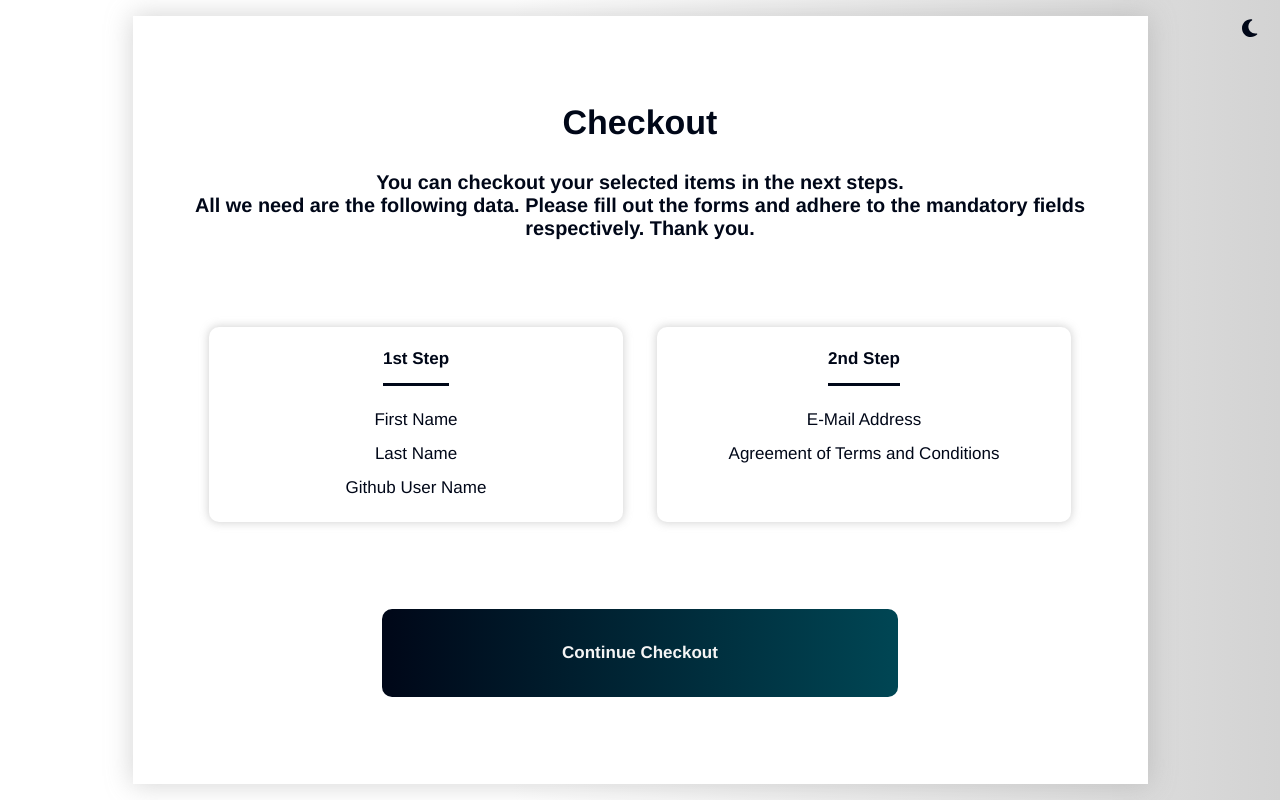
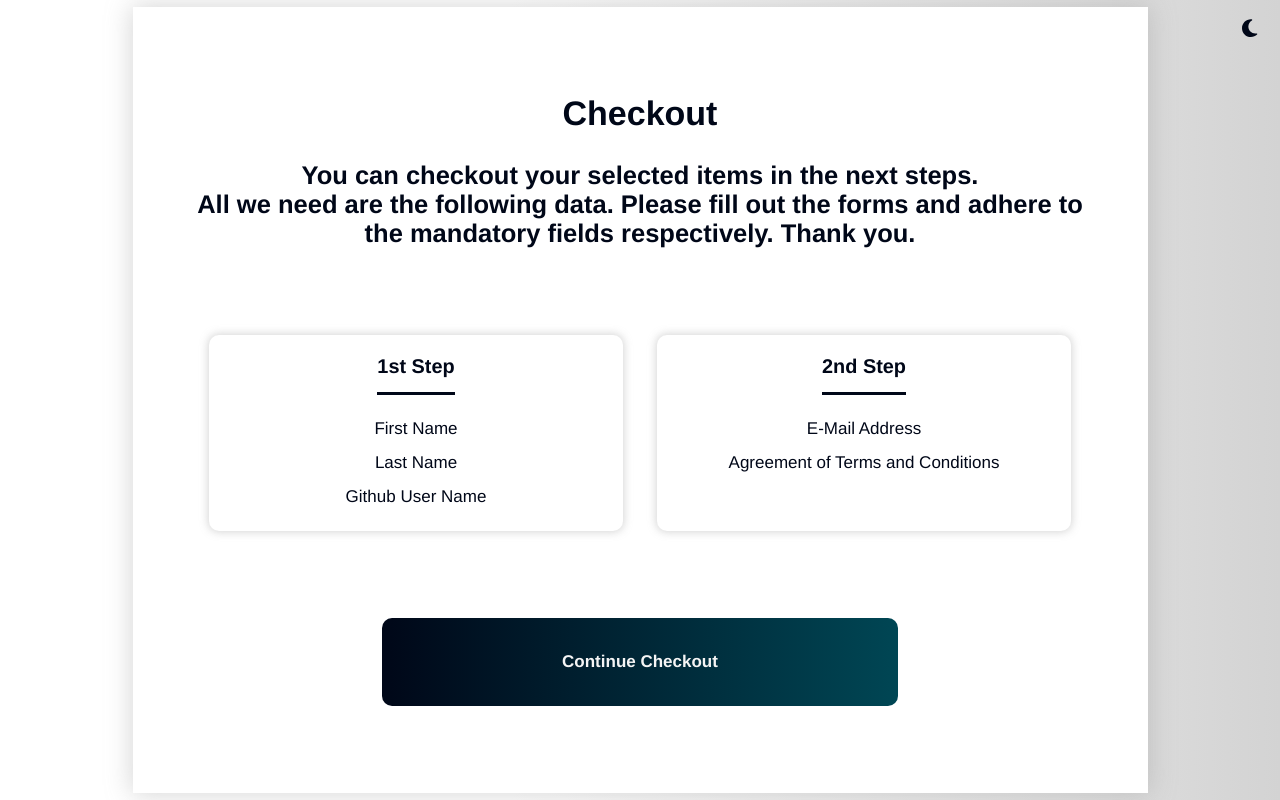
Before and after one commit to logycode/assignment-workflow, a Vue app: page / in a window 1280 px wide. Built offline with nearby package versions, Linux system fonts and the light colour scheme.

Commit message:
♻️ refactor to achieve better accessibility and consistency

```diff
--- a/public/index.html
+++ b/public/index.html
@@ -1,5 +1,5 @@
 <!DOCTYPE html>
-<html lang="">
+<html lang="de">
   <head>
     <meta charset="utf-8">
     <meta http-equiv="X-UA-Compatible" content="IE=edge">
--- a/src/App.vue
+++ b/src/App.vue
@@ -61,6 +61,7 @@ button {
   --inverted-background: linear-gradient(90deg, white 40%, lightgrey 100%);
   --inverted-text: #000718;
   --mode-shadow: white;
+  --link-color: orange;
 
   //init variables
   color: var(--text-color);
@@ -76,6 +77,7 @@ button {
   --inverted-background: linear-gradient(90deg, #000718 0%, #004654 100%);
   --inverted-text: rgb(245, 245, 245);
   --mode-shadow: darkblue;
+  --link-color: #004654;
 }
 main {
   margin: 0px auto;
@@ -86,7 +88,8 @@ main {
 }
 a,
 a:active {
-  color: orange;
+  color: var(--link-color);
+  font-weight: 800;
   text-decoration: none;
 }
 a:hover {
--- a/src/views/CheckoutStep1.vue
+++ b/src/views/CheckoutStep1.vue
@@ -1,9 +1,9 @@
 <template>
   <section>
     <h1>Personal Data</h1>
-    <h3>
+    <h2>
       Please provide your personal data. Fields marked with * are mandatory.
-    </h3>
+    </h2>
     <form>
       <label for="first-name">Your first Name* </label>
       <input
--- a/src/views/CheckoutStep2.vue
+++ b/src/views/CheckoutStep2.vue
@@ -1,11 +1,11 @@
 <template>
   <section>
     <h1>Terms & Conditions</h1>
-    <h3>
+    <h2>
       Please provide your email address and accept the terms and conditions.
-    </h3>
+    </h2>
     <form>
-      <label for="mail-address">Your mail* </label>
+      <label for="email">Your mail* </label>
       <input
         v-model="email"
         type="email"
--- a/src/views/IntroSlide.vue
+++ b/src/views/IntroSlide.vue
@@ -1,15 +1,14 @@
 <template>
   <section>
     <h1>Checkout</h1>
-    <h3>
+    <h2>
       You can checkout your selected items in the next steps. <br />
       All we need are the following data. Please fill out the forms and adhere
       to the mandatory fields respectively. Thank you.
-    </h3>
+    </h2>
     <div class="steps">
       <div class="step">
-        <h4>1st Step</h4>
-        <div></div>
+        <h3>1st Step</h3>
         <ul>
           <li>First Name</li>
           <li>Last Name</li>
@@ -17,7 +16,7 @@
         </ul>
       </div>
       <div class="step">
-        <h4>2nd Step</h4>
+        <h3>2nd Step</h3>
         <ul>
           <li>E-Mail Address</li>
           <li>Agreement of Terms and Conditions</li>
@@ -55,7 +54,7 @@ section {
   box-shadow: 0px 0px 8px 1px var(--shadow-color);
   border-radius: 10px;
 }
-.step h4 {
+.step h3 {
   display: inline-block;
   padding-bottom: 0.8rem;
   margin-bottom: 0;
--- a/src/views/SuccessPage.vue
+++ b/src/views/SuccessPage.vue
@@ -1,9 +1,7 @@
 <template>
   <section>
     <div v-if="isDataAvailable">
-      <h1>
-        Thank you for your purchase, {{ this.$store.state.user.firstName }}
-      </h1>
+      <h1>Thank you for your purchase, {{ firstName }}</h1>
       <h2>Your provided data</h2>
       <div class="data-response">
         <figure v-if="doesUserExist">
@@ -42,6 +40,9 @@ export default {
       if (_.isEmpty(this.$store.state.user)) return false;
 
       return true;
+    },
+    firstName() {
+      return this.$store.state.user.firstName;
     },
   },
   methods: {
@@ -110,7 +111,8 @@ button {
   border: none;
   font-size: inherit;
   font-family: inherit;
-  color: orange;
+  color: var(--link-color);
+  font-weight: 800;
   text-decoration: none;
   cursor: pointer;
 }
```
